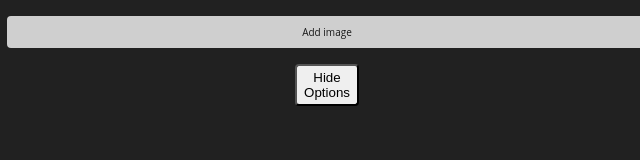
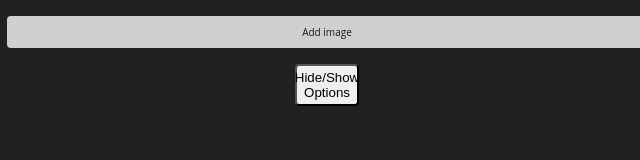
Before and after one commit to AlejandroLeyvaa/gallery, a website built with webpack: page public/index.html in a window 1280 px wide. Shown: the full height of the page, 313-953 px from the left. Built offline with nearby package versions, Linux system fonts and the light colour scheme.

Commit message:
Hide/Show text added in button

```diff
--- a/public/index.html
+++ b/public/index.html
@@ -14,7 +14,7 @@
       <input class="Form-input-file" type="file" name="image" id="addImage">
     </div>
     <div class="Hide-buttons Flex">
-      <button class="Hide" id="hide" class="button" type="button">Hide Options</button>
+      <button class="Hide" id="hide" class="button" type="button">Hide/Show Options</button>
       <!-- <button class="Hide" id="hideAll" class="button" type="button">Hide All</button> -->
     </div>
   </header>
--- a/src/index.js
+++ b/src/index.js
@@ -42,10 +42,6 @@ form.addEventListener('submit', (e) => {
 
   if (galleryImageContainer.length > 0) {
     const arrElements = [...nodeList];
-    console.log(galleryImageContainer);
-    console.log(nodeList);
-    console.log('sdsdsdfdsflkj', arrElements);
-
     arrElements.forEach((item)=> {
       item.style.width = `${width}px`;
       item.style.height = `${height}px`;
@@ -65,6 +61,5 @@ addImage.addEventListener('change', (e) => {
   const bitMap = window.URL.createObjectURL(file);
   div.style.backgroundImage = `url('${bitMap}')`;
   article.className = 'Gallery-addImage-container';
-  console.log(bitMap);
   gallery.appendChild(article);
 });
```
